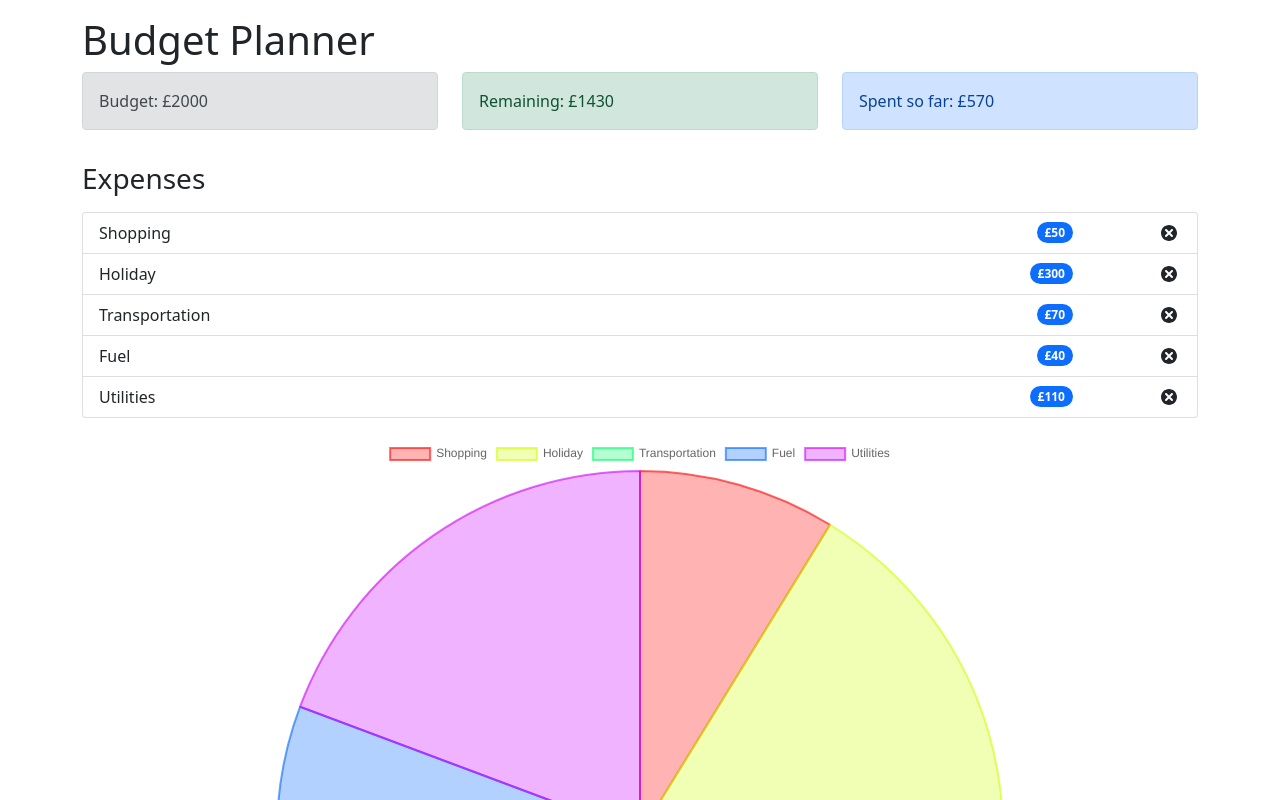
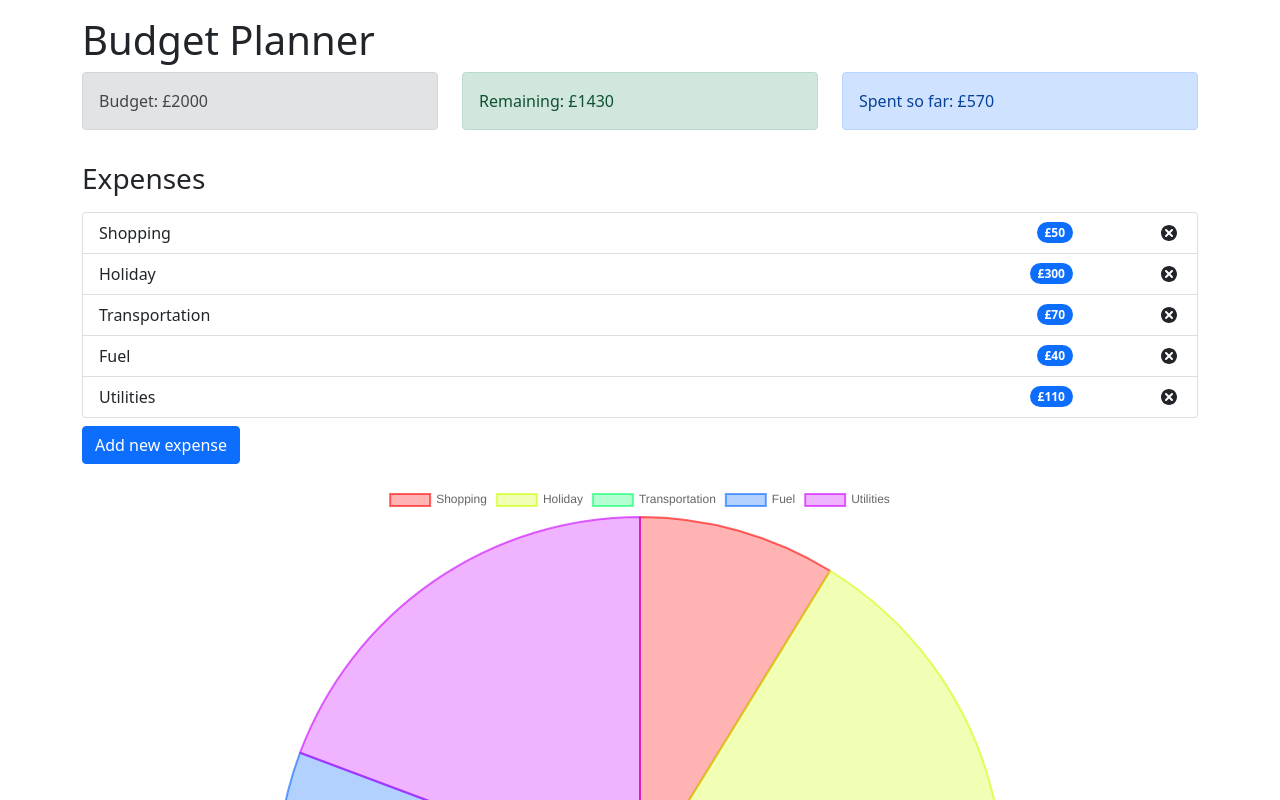
Before and after one commit to ElliotRedhead/BudgetFrontend, a React (Create React App) app: page / in a window 1280 px wide. Shown: the top 800 px of the page. Built offline with nearby package versions, Linux system fonts and the light colour scheme.

Commit message:
Add new expense button

```diff
--- a/src/App.tsx
+++ b/src/App.tsx
@@ -73,6 +73,18 @@ const App = (): JSX.Element => {
 						</div>
 					</div>
 				</div>
+				<div className="container">
+					<button
+						type="button"
+						className="btn btn-primary mt-2"
+						data-bs-dismiss="modal"
+						aria-label="Open"
+						onClick={() => {
+							toggleModalVisibility();
+						}}>
+						Add new expense
+					</button>
+				</div>
 				<div className="vh-100">
 					<ExpensePie />
 				</div>
--- a/src/context/ExpenseDataContext.tsx
+++ b/src/context/ExpenseDataContext.tsx
@@ -2,23 +2,31 @@ import { createContext, ReactChild, ReactFragment, useReducer } from "react";
 import { ExpenseType } from "../types/ExpenseType";
 
 const ExpenseDataReducer = (state:InitialStateType, action: { type:string; payload:any }) => {
+	let existingExpense = false;
 	switch (action.type){
 	case "ADD_EXPENSE":
+		// state.expenses.push(action.payload);
 		state.expenses.forEach((expense, index) => {
 			// Update existing expense
 			if (expense.id === action.payload.id) {
+				existingExpense = true;
 				state.expenses[index] = action.payload;
-				return {
-					...state,
-					expenses: state.expenses
-				};
 			}
-			// Add new expense
+			// can this be moved out of loop?
 			return {
 				...state,
-				expenses: [...state.expenses, action.payload]
+				expenses: state.expenses
 			};
 		});
+
+		if (!existingExpense){
+			// Add new expense
+			state.expenses.push(action.payload);
+			return {
+				...state,
+				expenses: state.expenses
+			};
+		}
 
 		/* no-fallthrough */
 	case "DELETE_EXPENSE":
```
